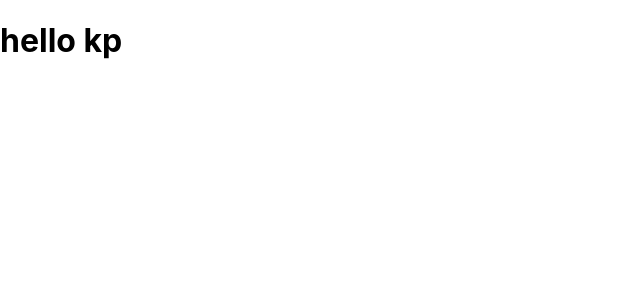
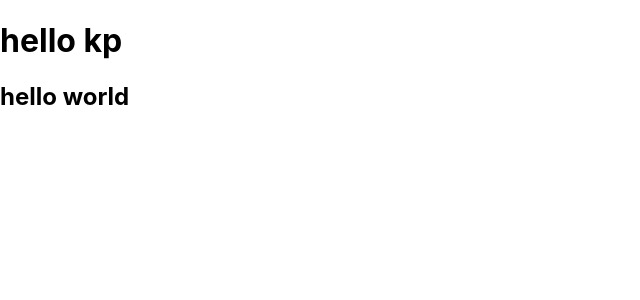
Before and after one commit to connexlearn/connex-frontend, a React app: page / in a window 1280 px wide. Shown: the top 300 px of the page, without its empty margins (0-640 px from the left). Built offline with nearby package versions, Linux system fonts and the light colour scheme.

Commit message:
liine 8 chnage

```diff
--- a/src/App.js
+++ b/src/App.js
@@ -5,6 +5,7 @@ function App() {
   <>
 
   <h1>hello kp </h1>
+  <h2>hello world</h2>
 
   </>
   );
```
